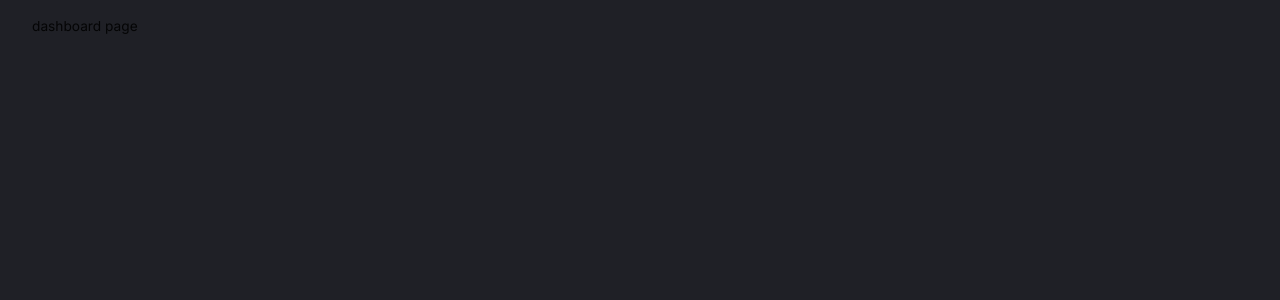
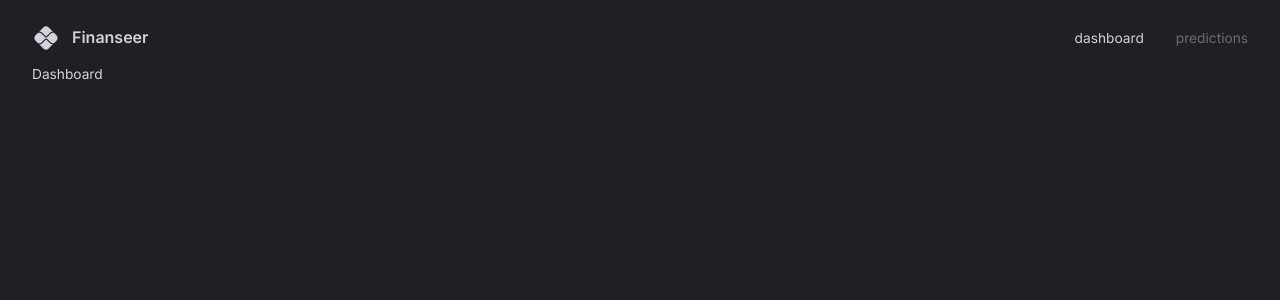
Before and after one commit to tiagosousa10/finance-dashboard-app, a React (Vite) app in the folder client/: page / in a window 1280 px wide. Shown: the top 300 px of the page. Built offline with nearby package versions, Linux system fonts and the light colour scheme.

Commit message:
flexbetween component and first navbar styles

```diff
--- a/client/src/App.tsx
+++ b/client/src/App.tsx
@@ -3,7 +3,8 @@
 import { themeSettings } from "./theme"
 import { Box, CssBaseline } from "@mui/material"
 import { BrowserRouter, Route, Routes } from "react-router-dom"
-// import Navbar from '@/scenes/navbar'
+import Navbar from '@/scenes/navbar'
+import Dashboard from '@/scenes/dashboard'
 
 function App() {
   const theme = useMemo(() => createTheme(themeSettings), [])
@@ -14,9 +15,9 @@
         <ThemeProvider theme={theme}>
           <CssBaseline />
           <Box width="100%" height="100%" padding="1rem 2rem 4rem 2rem" >
-            {/* <Navbar /> */}
+            <Navbar />
             <Routes>
-              <Route path="/" element={<div>dashboard page</div>} />
+              <Route path="/" element={<Dashboard />} />
               <Route path="/predictions" element={<div>predictions page</div>} />
             </Routes>
           </Box>
--- /dev/null
+++ b/client/src/components/FlexBetween.ts
@@ -0,0 +1,11 @@
+import { Box } from "@mui/material";
+import {styled} from '@mui/system'
+
+const FlexBetween = styled(Box)({
+   display:"flex" ,
+   justifyContent:"space-between" ,
+   alignItems:"center",
+})
+
+
+export default FlexBetween;
--- /dev/null
+++ b/client/src/scenes/dashboard/index.tsx
@@ -0,0 +1,13 @@
+import { useTheme } from '@mui/material'
+import { Box } from '@mui/material'
+
+type Props = {}
+
+const Dashboard = (props: Props) => {
+  const { palette} = useTheme()
+  return (
+    <Box color={palette.grey[300]}>Dashboard</Box>
+  )
+}
+
+export default Dashboard
--- /dev/null
+++ b/client/src/scenes/navbar/index.tsx
@@ -0,0 +1,55 @@
+import {useState} from 'react'
+import { Link } from 'react-router-dom'
+import PixIcon from '@mui/icons-material/Pix'
+import { Box, Typography, useTheme } from '@mui/material'
+import FlexBetween from '@/components/FlexBetween'
+
+type Props = {}
+
+const Navbar = (props: Props) => {
+   const {palette} = useTheme()
+   const [selected,setSelected] = useState("dashboard")
+
+  return (
+   <FlexBetween  mb="0.25rem" p="0.5rem 0rem" color={palette.grey[300]} >
+      {/* LEFT SIDE*/}
+      <FlexBetween gap="0.75rem">
+         <PixIcon sx={{fontSize:"28px"}} />
+         <Typography variant='h4' fontSize="16px">
+            Finanseer
+         </Typography>
+      </FlexBetween>
+
+      {/*RIGHT SIDE */}
+      <FlexBetween gap="2rem">
+         <Box sx={{"&:hover": {color: palette.primary[100]}}}>
+            <Link
+               to="/"
+               onClick={() => setSelected("dashboard")}
+               style={{
+                  color: selected === "dashboard" ? "inherit" : palette.grey[700],
+                  textDecoration: "inherit"
+               }}
+            >
+            dashboard
+            </Link>
+         </Box>
+
+         <Box sx={{"&:hover": {color: palette.primary[100]}}}>
+            <Link
+               to="/predictions"
+               onClick={() => setSelected("predictions")}
+               style={{
+                  color: selected === "predictions" ? "inherit" : palette.grey[700],
+                  textDecoration: "inherit"
+               }}
+            >
+            predictions
+            </Link>
+         </Box>
+      </FlexBetween>
+   </FlexBetween>
+)
+}
+
+export default Navbar
```
